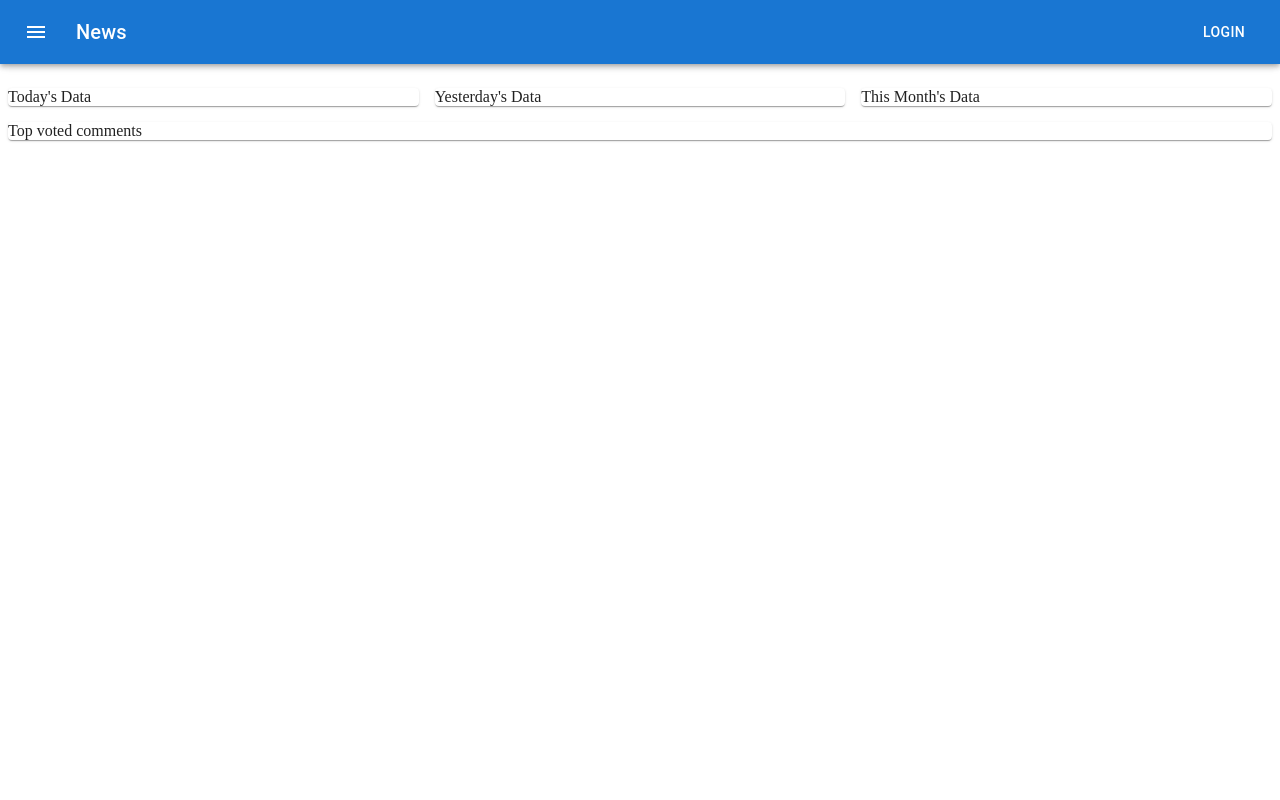
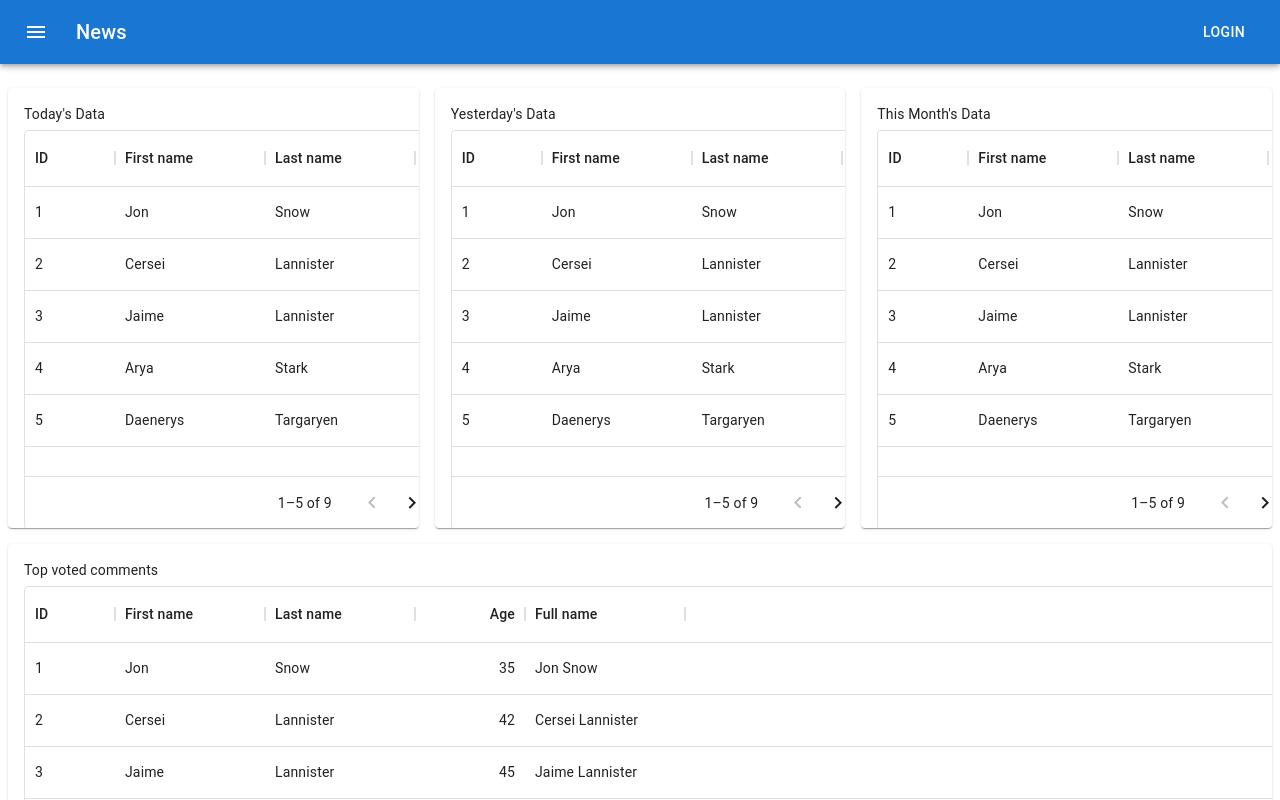
Before and after one commit to Sami6720/wallstreet_sentiments_2.0, a React (Create React App) app: page / in a window 1280 px wide. Shown: the top 800 px of the page. Built offline with nearby package versions, Linux system fonts and the light colour scheme.

Commit message:
feat(components): add data-grid tables to DataCard

```diff
--- a/src/components/DataCard.js
+++ b/src/components/DataCard.js
@@ -1,12 +1,74 @@
-import { Card } from '@mui/material'
+import { Card, CardContent, Typography } from '@mui/material'
 import React from 'react'
+import { DataGrid } from '@mui/x-data-grid';
+
+
+
 
 
 function DataCard(props) {
 
-    const { name } = props;
+  // the following rows and columns variables are all dummy data
+  const columns = [
+    { field: 'id', headerName: 'ID', width: 90 },
+    {
+      field: 'firstName',
+      headerName: 'First name',
+      width: 150,
+      editable: false,
+    },
+    {
+      field: 'lastName',
+      headerName: 'Last name',
+      width: 150,
+      editable: false,
+    },
+    {
+      field: 'age',
+      headerName: 'Age',
+      type: 'number',
+      width: 110,
+      editable: false,
+    },
+    {
+      field: 'fullName',
+      headerName: 'Full name',
+      description: 'This column has a value getter and is not sortable.',
+      sortable: false,
+      width: 160,
+      valueGetter: (params) =>
+        `${params.row.firstName || ''} ${params.row.lastName || ''}`,
+    },
+  ];
+
+  const rows = [
+    { id: 1, lastName: 'Snow', firstName: 'Jon', age: 35 },
+    { id: 2, lastName: 'Lannister', firstName: 'Cersei', age: 42 },
+    { id: 3, lastName: 'Lannister', firstName: 'Jaime', age: 45 },
+    { id: 4, lastName: 'Stark', firstName: 'Arya', age: 16 },
+    { id: 5, lastName: 'Targaryen', firstName: 'Daenerys', age: null },
+    { id: 6, lastName: 'Melisandre', firstName: null, age: 150 },
+    { id: 7, lastName: 'Clifford', firstName: 'Ferrara', age: 44 },
+    { id: 8, lastName: 'Frances', firstName: 'Rossini', age: 36 },
+    { id: 9, lastName: 'Roxie', firstName: 'Harvey', age: 65 },
+  ];
+
+
+  const { name } = props;
   return (
-    <Card>{name}</Card>
+    <Card>
+      <CardContent sx={{ height: 400, width: '100%' }}>
+        <Typography sx={{ fontSize: 14 }} color="text.primary" gutterBottom>
+          {name}
+        </Typography>
+        <DataGrid
+          rows={rows}
+          columns={columns}
+          pageSize={5}
+          rowsPerPageOptions={[5]}
+        />
+      </CardContent>
+    </Card>
   )
 }
 
```
